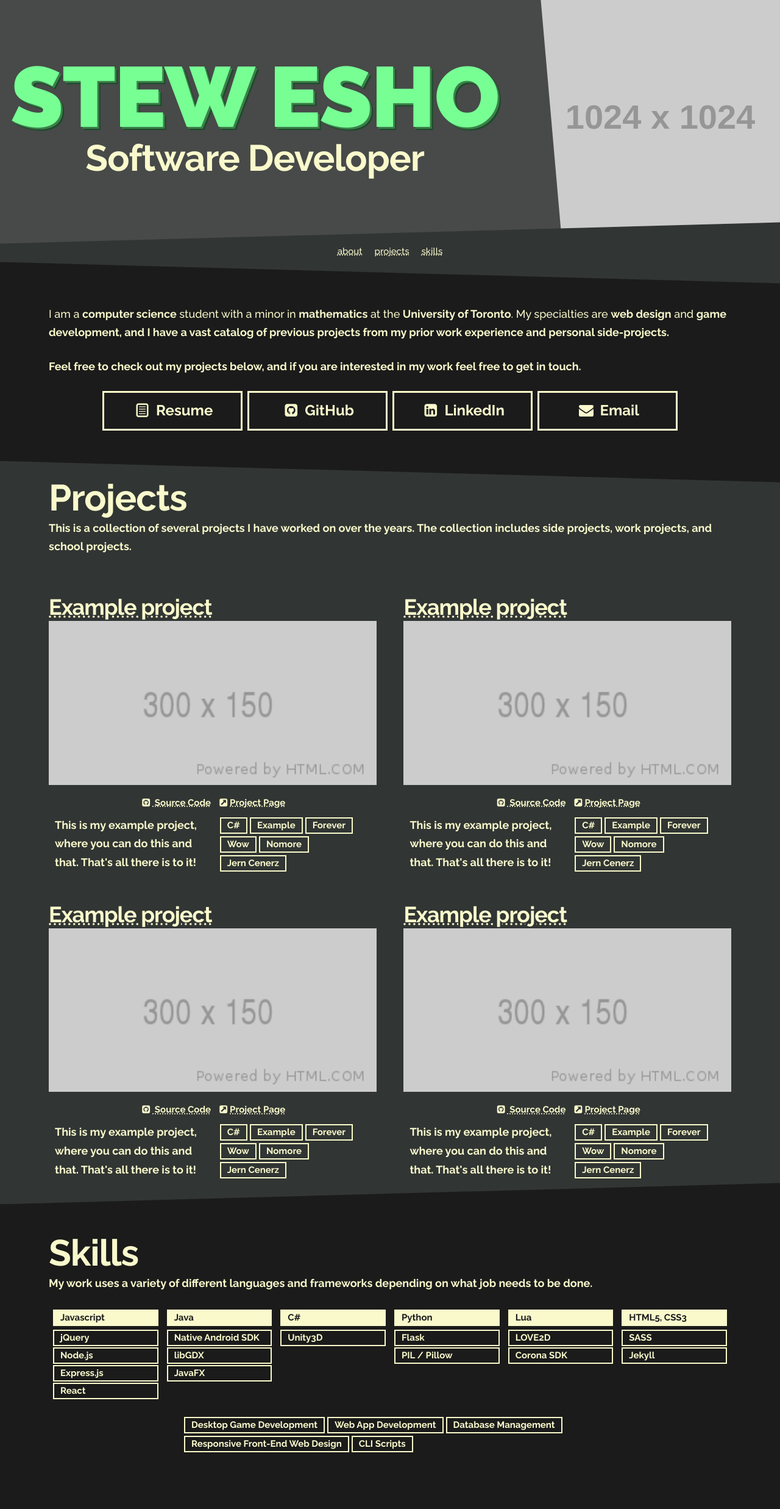
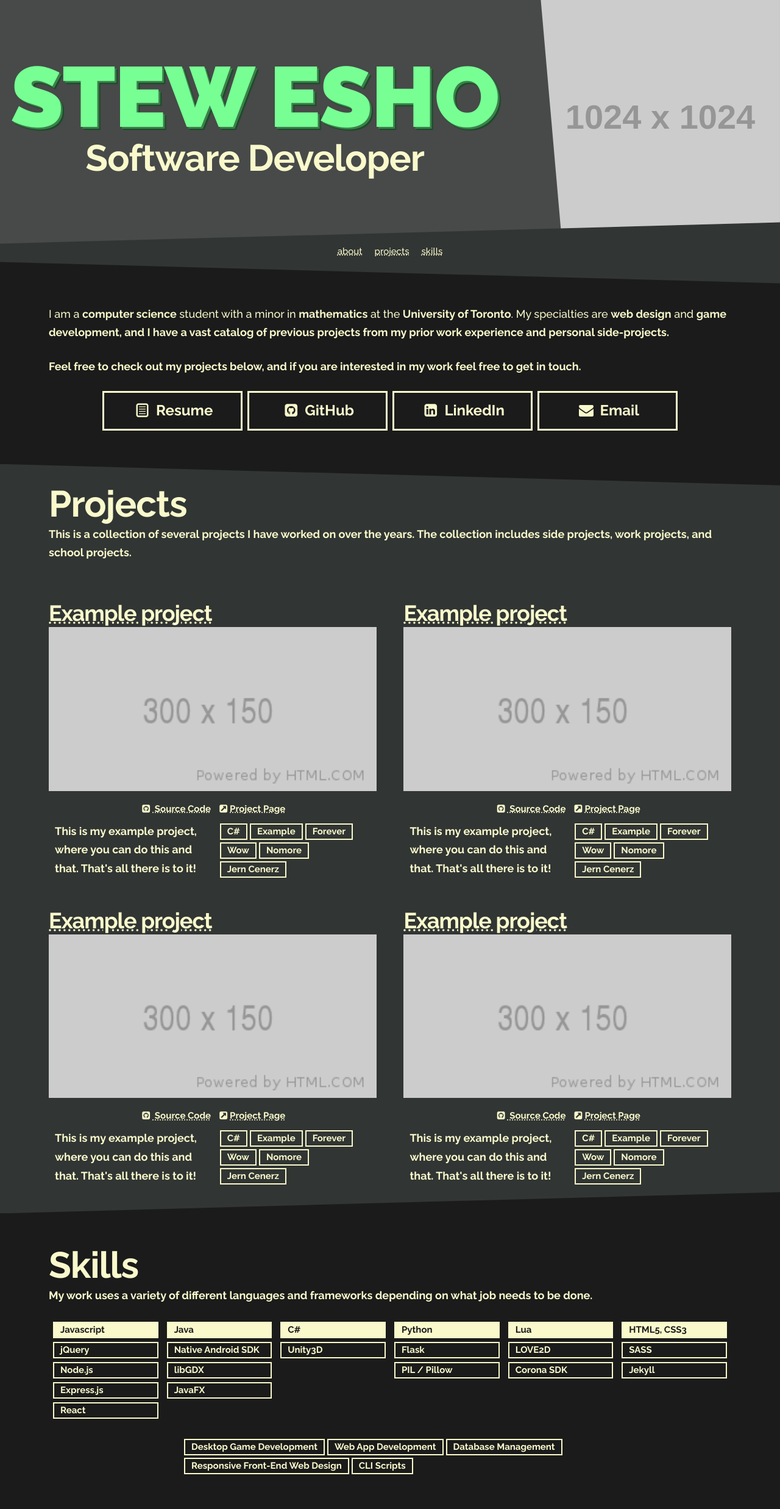
Before and after one commit to StewEsho/stewesho.github.io, a Jekyll site: the page built from index.html, in a window 1280 px wide. Shown: the whole page at 61% size. Built offline with Jekyll 4.4.1, drawn with Linux system fonts in a browser that asks for light colours; before the commit the page ends 2433 px from its top, so only the background shows below that.

Commit message:
style tweaks

```diff
--- a/assets/css/style.scss
+++ b/assets/css/style.scss
@@ -40,6 +40,9 @@ $stew-darker-lime: rgb(60, 128, 74);
 //  Responsive Breakpoints
 $mobi-breakpoint: 68rem;
 
+//  Other general vars
+$angled-edge--rem-offset: 3.5rem;
+
 /**
 * GENERAL
 **/
@@ -75,7 +78,6 @@ a {
 /**
 * MASTHEAD
 **/
-$angled-edge--rem-offset: 3.5rem;
 section#title-container{
     background-color: $stew-black;
     clip-path: polygon(0 100%, 0 0, 100% 0, 100% calc(100% - #{$angled-edge--rem-offset}));
@@ -154,7 +156,7 @@ section#title-container{
 **/
 main {
     section {
-        padding: 3rem 8rem;
+        padding: $angled-edge--rem-offset 8rem;
         @media screen and (max-width: 68rem) { //680px
             padding: 0.8rem;
         }
@@ -265,8 +267,10 @@ section#about {
     border: 0.2rem solid $stew-beige;
     padding: 0.4rem 1rem;
 
+    &.language, &.framework {
+        margin-bottom: 0.6rem;
+    }
     &.language {
-        margin-bottom: 0.6rem;
         background-color: $stew-beige;
         color: $stew-blackest;
     }
```
